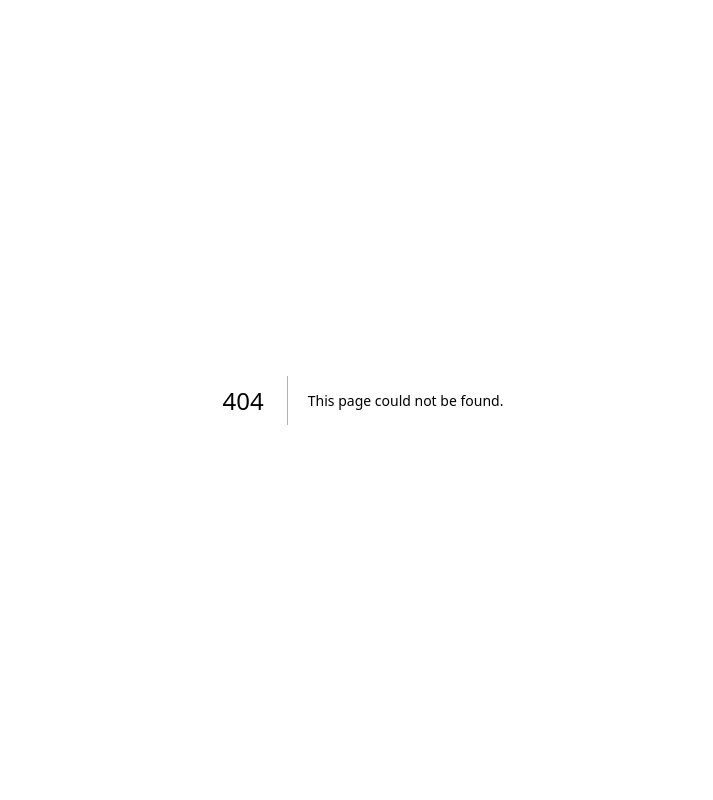
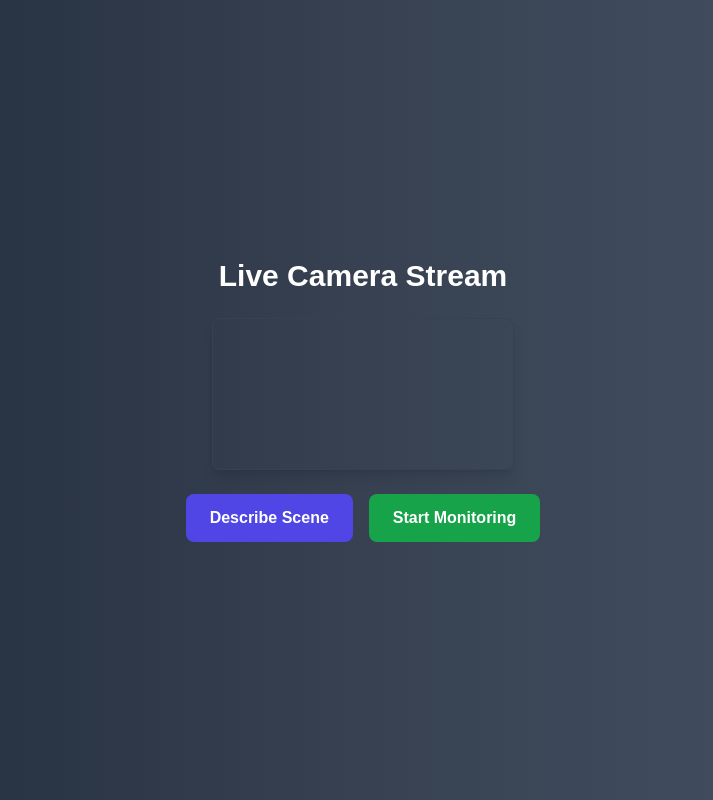
Before and after one commit to Danjari/hackheist, a Next.js app: page /ayn in a window 1280 px wide. Before the commit this address had no page. Shown: the whole page, without its empty margins (277-990 px from the left). Built offline with nearby package versions, Linux system fonts and the light colour scheme; no server answers.

Commit message:
final version without video

```diff
--- /dev/null
+++ b/app/ayn/page.js
@@ -0,0 +1,10 @@
+'use client'
+import CameraStream from "../components/cameraStream";
+
+export default function Home() {
+  return (
+    <div className="bg-gradient-to-r from-slate-800 via-gray-700 to-slate-600">
+      <CameraStream />
+    </div>
+  );
+}
--- a/app/components/cameraStream.js
+++ b/app/components/cameraStream.js
@@ -1,9 +1,11 @@
+
 import { useEffect, useRef, useState } from "react";
+import Loader from "./ui/loader"
 
 const CameraStream = () => {
     const videoRef = useRef(null);
     const canvasRef = useRef(null);
-    const [description, setDescription] = useState(""); // ✅ Re-added state
+    const [description, setDescription] = useState("");
     const [audioContent, setAudioContent] = useState(null);
     const [isMonitoring, setIsMonitoring] = useState(false);
     const [loading, setLoading] = useState(false);
@@ -38,7 +40,6 @@ const CameraStream = () => {
         };
     }, []);
 
-    // 🖼️ Capture Frame and Convert to Base64
     const captureFrame = () => {
         const canvas = canvasRef.current;
         const video = videoRef.current;
@@ -55,12 +56,11 @@ const CameraStream = () => {
         return imageData.split(",")[1];
     };
 
-    // 🔥 Send Image to Backend for Scene Description
     const describeScene = async () => {
         const frame = captureFrame();
         if (!frame) return alert("Failed to capture frame.");
 
-        setLoading(true); // ✅ Show loading indicator
+        setLoading(true);
 
         try {
             const response = await fetch("/api/describe", {
@@ -70,32 +70,21 @@ const CameraStream = () => {
             });
 
             const data = await response.json();
-            console.log("✅ Received data:", data);
-
             if (data.description) {
                 setDescription(data.description);
             }
 
             if (data.sceneDescription.audio_content) {
-                const audioContent = data.sceneDescription.audio_content;
-                setAudioContent(audioContent);
-
-                console.log("🎵 Audio Content:", audioContent); // Log the URL before playing
-                console.log("🎧 Trying to play audio...");
-
-                // ✅ Ensure audio plays after setting URL
-                setTimeout(() => playAudio(audioContent), 500);
-        } else {
-            console.warn("⚠️ No audio URL in response");
+                setAudioContent(data.sceneDescription.audio_content);
+                setTimeout(() => playAudio(data.sceneDescription.audio_content), 500);
             }
         } catch (error) {
             console.error("Error fetching description:", error);
         } finally {
-            setLoading(false); // ✅ Hide loading indicator
+            setLoading(false);
         }
     };
 
-    // 🔊 Function to Play Audio
     const playAudio = (content) => {
         if (audioRef.current) {
             audioRef.current.src = content;
@@ -103,83 +92,48 @@ const CameraStream = () => {
         }
     };
 
-    // 🔥 Send Image to Backend for Nearby Object Detection
-    const checkForNearbyObjects = async () => {
-        const frame = captureFrame();
-        if (!frame) return;
+    return (
+        <div className="relative  text-white min-h-screen flex flex-col items-center justify-center p-6">
+            <h1 className="text-3xl font-bold mb-6">Live Camera Stream</h1>
 
-        try {
-            const response = await fetch("/api/checkForNearBy", {
-                method: "POST",
-                headers: { "Content-Type": "application/json" },
-                body: JSON.stringify({ frame }),
-            });
+            <div className="relative rounded-lg overflow-hidden shadow-lg border border-gray-700">
+                <video ref={videoRef} autoPlay playsInline className="w-full max-h-[70vh] rounded-lg" />
+                <canvas ref={canvasRef} className="hidden" />
+            </div>
 
-            const data = await response.json();
-
-            if (data.nearByObject) {
-                setDescription(data.objectDescription);
-                if (data.isDanger) {
-                    alert("⚠️ Warning: An object is too close! " + data.objectDescription);
-                }
-            }
-        } catch (error) {
-            console.error("Error detecting nearby objects:", error);
-        }
-    };
-
-    // ⏳ Start Monitoring (Runs Both APIs Every 4 Seconds)
-    useEffect(() => {
-        let interval;
-        if (isMonitoring) {
-            interval = setInterval(() => {
-                checkForNearbyObjects();
-            }, 4000);
-        } else {
-            clearInterval(interval);
-        }
-        return () => clearInterval(interval);
-    }, [isMonitoring]);
-
-    return (
-        <div className="flex flex-col items-center justify-center h-screen bg-gray-900 text-white">
-            <h1 className="text-lg font-semibold mb-4">Live Camera Stream</h1>
-
-            <video ref={videoRef} autoPlay playsInline className="w-full max-h-[80vh] rounded-lg" />
-            <canvas ref={canvasRef} className="hidden" /> {/* Used for capturing frames */}
-
-            {/* Button to Describe Scene Manually */}
+            <div className="mt-6 flex flex-col sm:flex-row gap-4">
                 <button
                     onClick={describeScene}
-                className="mt-4 bg-blue-500 text-white px-4 py-2 rounded-md"
+                    className="px-6 py-3 rounded-lg font-semibold bg-indigo-600 hover:bg-indigo-500 transition-all flex items-center justify-center gap-2"
+                    disabled={loading}
                 >
-                Describe Scene
+                    {loading ? <Loader className="w-5 h-5 animate-spin" /> : "Describe Scene"}
                 </button>
 
-            {/* Button to Start/Stop Automatic Scanning */}
                 <button
                     onClick={() => setIsMonitoring(!isMonitoring)}
-                className={`mt-4 px-4 py-2 rounded-md ${isMonitoring ? "bg-red-500" : "bg-green-500"} text-white`}
+                    className={`px-6 py-3 rounded-lg font-semibold transition-all ${isMonitoring ? "bg-red-600 hover:bg-red-500" : "bg-green-600 hover:bg-green-500"}`}
                 >
                     {isMonitoring ? "Stop Monitoring" : "Start Monitoring"}
                 </button>
+            </div>
 
-            {/* Audio Element for Playback */}
-            <audio ref={audioRef} className="hidden" />
-
-            {/* Button to Play Audio (Only shows if audioContent is available) */}
             {audioContent && (
-                <button onClick={() => playAudio(audioContent)} className="mt-4 bg-green-500 text-white px-4 py-2 rounded-md">
+                <button
+                    onClick={() => playAudio(audioContent)}
+                    className="mt-4 px-6 py-3 rounded-lg font-semibold bg-blue-600 hover:bg-blue-500 transition-all"
+                >
                     🔊 Play Description
                 </button>
             )}
 
-            {/* Show Description */}
             {description && (
-                <div className="mt-4 bg-gray-800 p-4 rounded-lg">
+                <div className="mt-6 bg-gray-800 p-4 rounded-lg shadow-md max-w-lg text-center">
                     <p>{description}</p>
                 </div>
             )}
+
+            <audio ref={audioRef} className="hidden" />
         </div>
     );
 };
--- a/app/components/hero.js
+++ b/app/components/hero.js
@@ -114,7 +114,7 @@ export default function LandingPage() {
           </p>
           <div className="mt-8 flex justify-center gap-4">
             <a
-              href="#"
+              href="/ayn"
               className="rounded-md bg-blue-600 px-6 py-3 text-lg font-semibold text-white shadow-md hover:bg-blue-500 transition"
             >
               Get Started
--- /dev/null
+++ b/app/components/ui/loader.js
@@ -0,0 +1,7 @@
+const Loader = () => {
+    return (
+      <div className="animate-spin rounded-full h-5 w-5 border-t-2 border-white border-opacity-50"></div>
+    );
+  };
+
+  export default Loader;
--- a/app/main/page.js
+++ /dev/null
@@ -1,10 +0,0 @@
-'use client'
-import CameraStream from "./components/cameraStream";
-
-export default function Home() {
-  return (
-    <div className="h-screen flex flex-col items-center justify-center bg-gray-900 text-white">
-      <CameraStream />
-    </div>
-  );
-}
```
Lines whose indentation alone changed are shown as unchanged.
